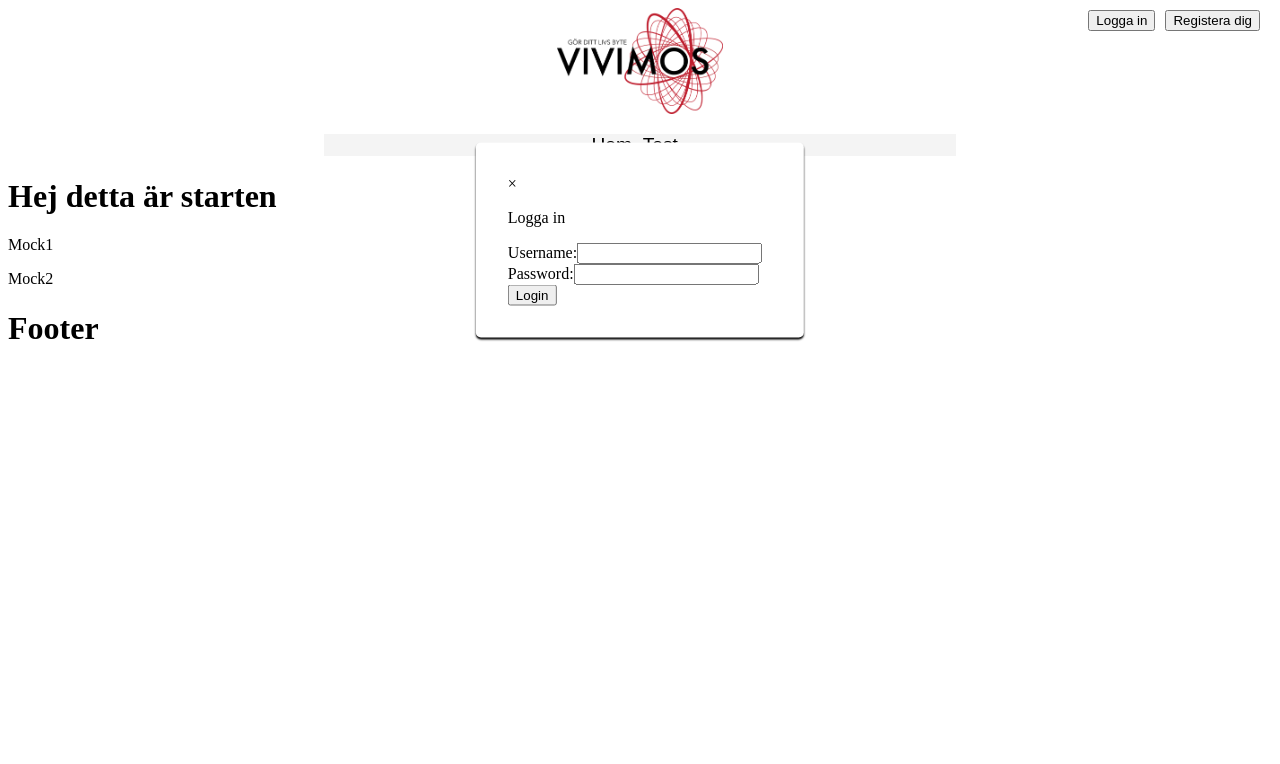
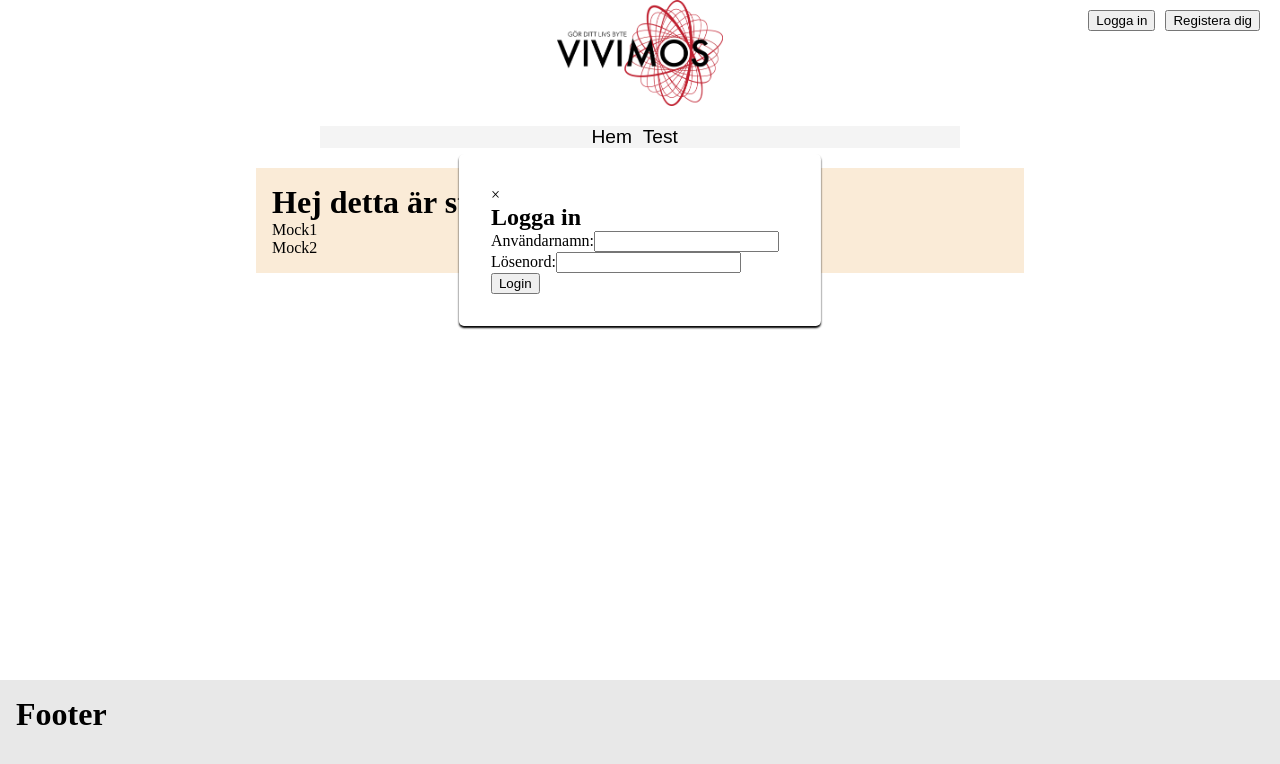
Before and after one commit to owenboy9/Vivimos, a React (Vite) app: page / in a window 1280 px wide. Both pictures are taken after a click on the button "Logga in". Shown: the top 764 px of the page. Built offline with nearby package versions, Linux system fonts and the light colour scheme.

Commit message:
Adding defauult style to App.css

```diff
--- a/src/App.css
+++ b/src/App.css
@@ -0,0 +1,4 @@
+* {
+  box-sizing: border-box;
+  margin: 0;
+}
--- a/src/App.jsx
+++ b/src/App.jsx
@@ -1,5 +1,6 @@
 import Router from "./components/Router.jsx"
 import { GlobalProvider } from './GlobalContext'
+import './App.css'
 
 function App() {
 
--- /dev/null
+++ b/src/assets/styles/footer.css
@@ -0,0 +1,8 @@
+.footer-container {
+  position: fixed;
+  bottom: 0;
+  height: 15vh;
+  width: 100%;
+  padding: 1rem;
+  background-color:rgb(232, 232, 232);
+}
--- /dev/null
+++ b/src/assets/styles/layout.css
@@ -0,0 +1,6 @@
+.page-container {
+  width: 60vw;
+  margin: auto;
+  background-color: antiquewhite;
+  padding: 1rem;
+}
--- a/src/components/Footer.jsx
+++ b/src/components/Footer.jsx
@@ -1,10 +1,11 @@
 import React from 'react'
+import '../assets/styles/footer.css'
 
 function Footer() {
   return(
-    <>
+    <div className='footer-container'>
       <h1>Footer</h1>
-    </>
+    </div>
   )
 }
 
--- a/src/components/Layout.jsx
+++ b/src/components/Layout.jsx
@@ -1,12 +1,15 @@
 import React from 'react'
 import Header from './Header.jsx'
 import Footer from './Footer.jsx'
+import '../assets/styles/layout.css'
 
 function Layout({children}) {
   return (
     <>
       <Header />
-      {children}
+      <div className='page-container'>
+        {children}
+      </div>
       <Footer />
     </>
   )
--- a/src/components/Login.jsx
+++ b/src/components/Login.jsx
@@ -38,15 +38,15 @@ return (
     { modalOpen && loginOpen && (
       createPortal(
       <Modal>
-        <p>Logga in</p>
+        <h2>Logga in</h2>
         <form onSubmit={e => fetchUser(e, formData)}>
         <label>
-          Username:
+          Användarnamn:
         </label>
         <input type="text" name="username" value={formData.username} onChange={e => handleChange(e)}></input>
         <br />
         <label>
-          Password:
+          Lösenord:
         </label>
         <input type="password" name="password" value={formData.password} onChange={e => handleChange(e)}></input>
         <br />
@@ -58,10 +58,10 @@ return (
 
     { modalOpen && regOpen && (
       <Modal>
-        <p>Registrera</p>
+        <h2>Registrera ny användare</h2>
         <form onSubmit={e => createUser(e)}>
         <label>
-          Username:
+          Användarnamn:
         </label>
         <input type="text" name="username"></input>
         <br />
@@ -71,11 +71,11 @@ return (
         <input type="email" name="email"></input>
         <br />
         <label>
-          Password:
+          Lösenord:
         </label>
         <input type="password" name="password"></input>
         <br />
-        <button onClick={handleReg}>Register new user</button>
+        <button onClick={handleReg}>Registrera</button>
       </form>
       </Modal>
     )}
```
Also changed, not shown: public/db.json (renamed from public/login.json).
